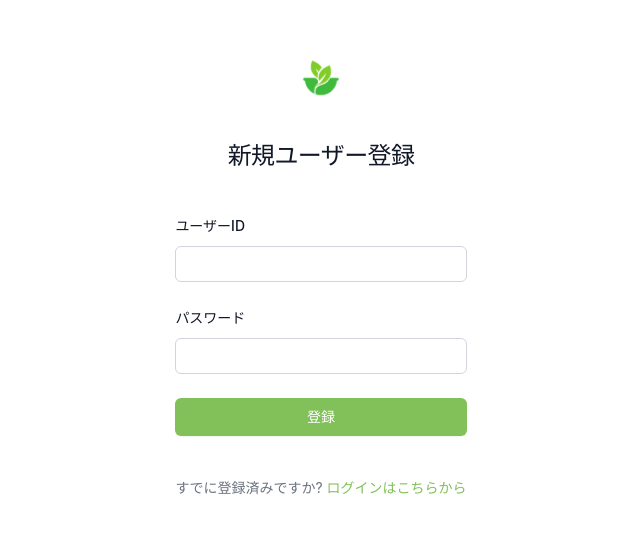
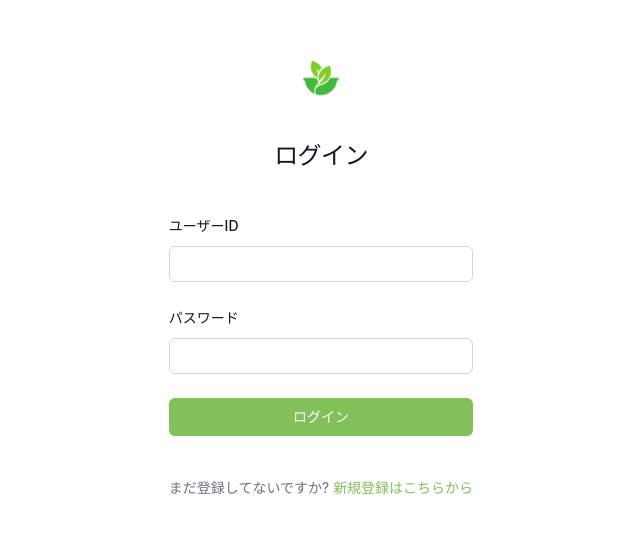
Before and after one commit to 9905Makoto/Tabeyo, a React (Vite) app in the folder app/web/: page /signin in a window 1280 px wide. Shown: the part 121-654 px from the top of the page, without its empty margins (319-959 px from the left). Built offline with nearby package versions, Linux system fonts and the light colour scheme.

Commit message:
ログイン画面 作成完了 #4

```diff
--- a/app/web/package.json
+++ b/app/web/package.json
@@ -16,6 +16,7 @@
     "lucide-react": "^0.471.0",
     "react": "^18.3.1",
     "react-dom": "^18.3.1",
+    "react-router-dom": "^7.1.1",
     "tailwind-merge": "^2.6.0",
     "tailwindcss-animate": "^1.0.7"
   },
--- /dev/null
+++ b/app/web/src/SigninForm.tsx
@@ -0,0 +1,156 @@
+import { useState } from "react";
+import "./Form.css";
+import tabeyoLogo from "./assets/tabeyo.svg";
+import { Link } from "react-router-dom";
+
+function SigninForm() {
+  const [userId, setUserId] = useState<string>("");
+  const [userIdError, setUserIdError] = useState<string>("");
+  const [password, setPassword] = useState<string>("");
+  const [passwordError, setPasswordError] = useState<string>("");
+
+  const handleUserIdChange = (e: React.ChangeEvent<HTMLInputElement>) => {
+    const value = e.target.value;
+    setUserId(value);
+
+    // バリデーションチェック
+    if (!/^[A-Za-z0-9]+$/.test(value)) {
+      setUserIdError("英数字のみ入力してください");
+    } else {
+      setUserIdError("");
+    }
+  };
+
+  const validatePassword = (value: string) => {
+    const minLength = 8;
+    const hasUpperCase = /[A-Z]/.test(value);
+    const hasLowerCase = /[a-z]/.test(value);
+    const hasNumber = /\d/.test(value);
+    const hasSpecialChar = /[!@#$%^&*(),.?":{}|<>]/.test(value);
+
+    if (value.length < minLength) {
+      return `パスワードは${minLength}文字以上にしてください。`;
+    }
+    if (!hasUpperCase) {
+      return "少なくとも1つの大文字を含めてください。";
+    }
+    if (!hasLowerCase) {
+      return "少なくとも1つの小文字を含めてください。";
+    }
+    if (!hasNumber) {
+      return "少なくとも1つの数字を含めてください。";
+    }
+    if (!hasSpecialChar) {
+      return "少なくとも1つの記号を含めてください。";
+    }
+    return "";
+  };
+
+  const handlePasswordChange = (e: React.ChangeEvent<HTMLInputElement>) => {
+    const value = e.target.value;
+    const validationError = validatePassword(value);
+    setPassword(value);
+    setPasswordError(validationError);
+  };
+
+  return (
+    <>
+      <div className="flex min-h-full flex-1 flex-col justify-center px-6 py-12 lg:px-8">
+        <div className="sm:mx-auto sm:w-full sm:max-w-sm">
+          <img
+            alt="Tabeyo logo"
+            src={tabeyoLogo}
+            className="logo mx-auto h-10 w-auto"
+          />
+          <h2 className="mt-10 text-center text-2xl/9 font-bold tracking-tight text-gray-900">
+            ログイン
+          </h2>
+        </div>
+
+        <div className="mt-10 sm:mx-auto sm:w-full sm:max-w-sm">
+          <form action="#" method="POST" className="space-y-6">
+            <div>
+              <label
+                htmlFor="userid"
+                className="block text-sm/6 font-medium text-gray-900"
+              >
+                ユーザーID
+              </label>
+              <div className="mt-2">
+                <input
+                  id="userid"
+                  name="userid"
+                  type="text"
+                  maxLength={16}
+                  required
+                  autoComplete="username"
+                  value={userId}
+                  onChange={handleUserIdChange}
+                  className="block w-full rounded-md bg-white px-3 py-1.5 text-base text-gray-900 outline outline-1 -outline-offset-1 outline-gray-300 placeholder:text-gray-400 focus:outline focus:outline-2 focus:-outline-offset-2 focus:outline-[#82C05A] sm:text-sm/6"
+                />
+              </div>
+              {userIdError && (
+                <p className="text-red-600 text-sm mt-2">{userIdError}</p>
+              )}
+            </div>
+
+            <div>
+              <div className="flex items-center justify-between">
+                <label
+                  htmlFor="password"
+                  className="block text-sm/6 font-medium text-gray-900"
+                >
+                  パスワード
+                </label>
+                <div className="text-sm">
+                  {/* <a
+                    href="#"
+                    className="font-semibold text-[#82C05A] hover:text-[#6FA94B]"
+                  >
+                    Forgot password?
+                  </a>  */}
+                </div>
+              </div>
+              <div className="mt-2">
+                <input
+                  id="password"
+                  name="password"
+                  type="password"
+                  value={password}
+                  onChange={handlePasswordChange}
+                  required
+                  autoComplete="new-password"
+                  className="block w-full rounded-md bg-white px-3 py-1.5 text-base text-gray-900 outline outline-1 -outline-offset-1 outline-gray-300 placeholder:text-gray-400 focus:outline focus:outline-2 focus:-outline-offset-2 focus:outline-[#82C05A] sm:text-sm/6"
+                />
+              </div>
+              {passwordError && (
+                <p className="text-red-500 text-sm mt-2">{passwordError}</p>
+              )}
+            </div>
+
+            <div>
+              <button
+                type="submit"
+                className="flex w-full justify-center rounded-md bg-[#82C05A] px-3 py-1.5 text-sm/6 font-semibold text-white shadow-sm hover:bg-[#6FA94B] focus-visible:outline focus-visible:outline-2 focus-visible:outline-offset-2 focus-visible:outline-[#82C05A]"
+              >
+                ログイン
+              </button>
+            </div>
+          </form>
+
+          <p className="mt-10 text-center text-sm/6 text-gray-500">
+            まだ登録してないですか?{" "}
+            <Link
+              to="/signup"
+              className="font-semibold text-[#82C05A] hover:text-[#6FA94B]"
+            >
+              新規登録はこちらから
+            </Link>
+          </p>
+        </div>
+      </div>
+    </>
+  );
+}
+
+export default SigninForm;
--- a/app/web/src/Form.tsx
+++ b/app/web/src/SignupForm.tsx
@@ -1,8 +1,9 @@
 import { useState } from "react";
 import "./Form.css";
 import tabeyoLogo from "./assets/tabeyo.svg";
+import { Link } from "react-router-dom";
 
-function Form() {
+function SignupForm() {
   const [userId, setUserId] = useState<string>("");
   const [userIdError, setUserIdError] = useState<string>("");
   const [password, setPassword] = useState<string>("");
@@ -139,12 +140,12 @@ function Form() {
 
           <p className="mt-10 text-center text-sm/6 text-gray-500">
             すでに登録済みですか?{" "}
-            <a
-              href="#"
+            <Link
+              to="/signin"
               className="font-semibold text-[#82C05A] hover:text-[#6FA94B]"
             >
               ログインはこちらから
-            </a>
+            </Link>
           </p>
         </div>
       </div>
@@ -152,4 +153,4 @@ function Form() {
   );
 }
 
-export default Form;
+export default SignupForm;
--- a/app/web/src/main.tsx
+++ b/app/web/src/main.tsx
@@ -1,10 +1,20 @@
-import { StrictMode } from "react";
-import { createRoot } from "react-dom/client";
+import React from "react";
+import ReactDOM from "react-dom/client";
 import "./index.css";
-import Form from "./Form.tsx";
+import SignupForm from "./SignupForm";
+import SigninForm from "./SigninForm";
+import { BrowserRouter, Route, Routes } from "react-router-dom";
 
-createRoot(document.getElementById("root")!).render(
-  <StrictMode>
-    <Form />
-  </StrictMode>
+// ルートを作成
+const root = ReactDOM.createRoot(document.getElementById("root")!);
+
+root.render(
+  <React.StrictMode>
+    <BrowserRouter>
+      <Routes>
+        <Route path="/signup" element={<SignupForm />} />
+        <Route path="/signin" element={<SigninForm />} />
+      </Routes>
+    </BrowserRouter>
+  </React.StrictMode>
 );
```
Also changed, not shown: 1 other file (tests, documents, lock files or other folders).
